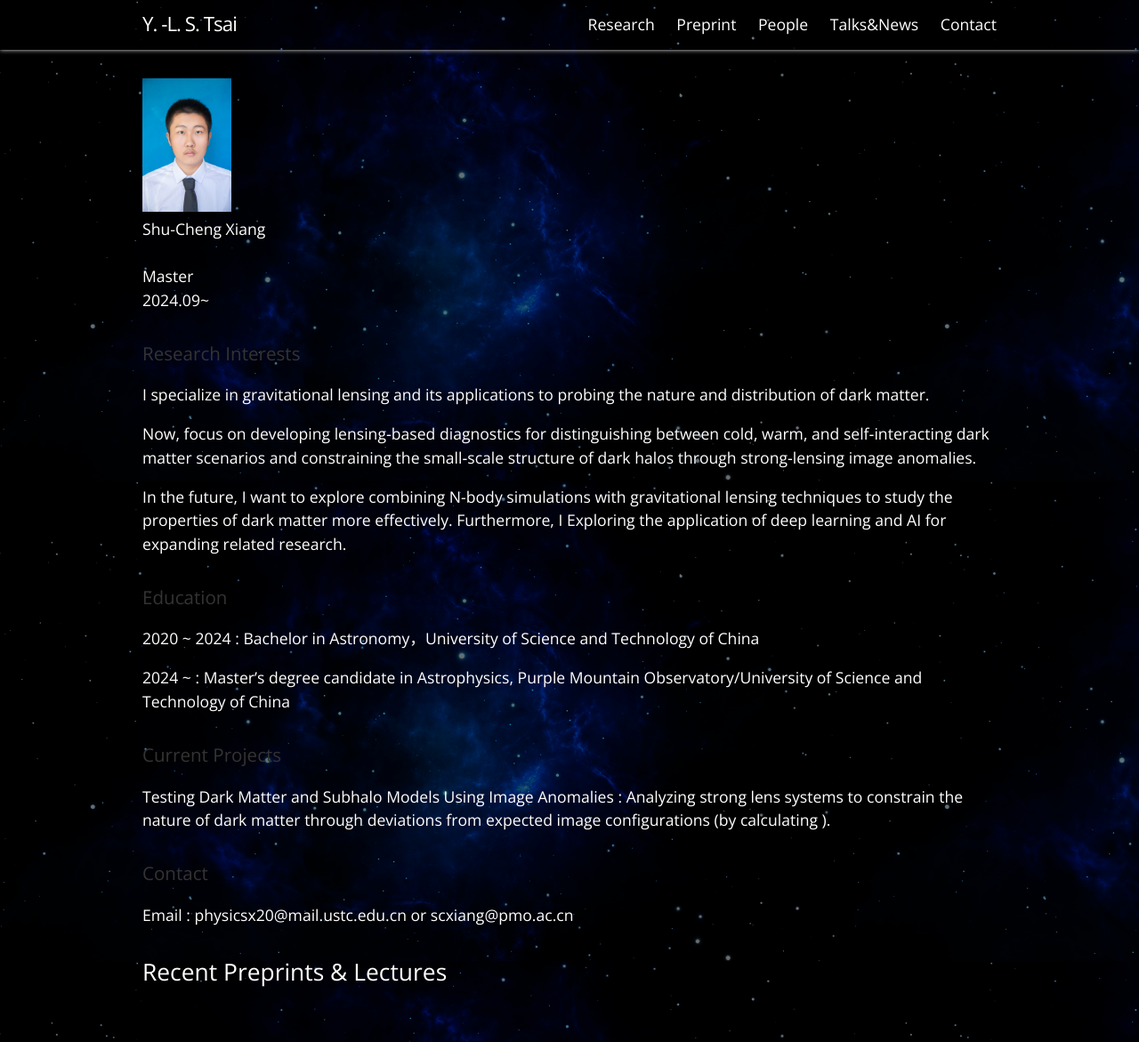
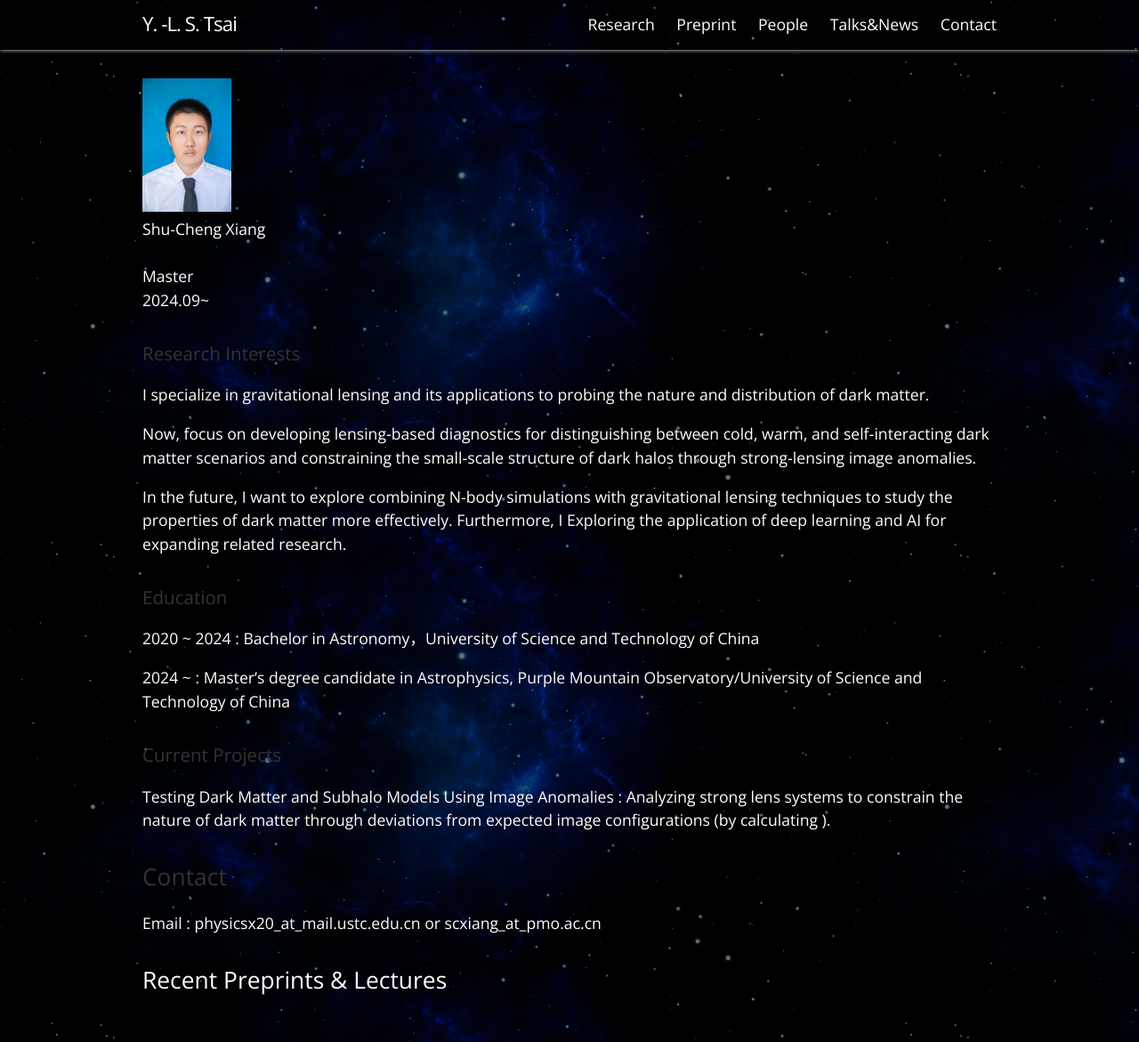
Before and after one commit to smingtsai/PMOdarkmatter, a Jekyll site: the page built from _authors/XiangShucheng.md, in a window 1280 px wide. Shown: the whole page at 89% size. Built offline with Jekyll 4.4.1, drawn with Linux system fonts in a browser that asks for light colours.

```diff
--- a/_authors/XiangShucheng.md
+++ b/_authors/XiangShucheng.md
@@ -25,5 +25,5 @@ of Science and Technology of China
 Testing Dark Matter and Subhalo Models Using Image Anomalies : Analyzing strong lens
 systems to constrain the nature of dark matter through deviations from expected image
 configurations (by calculating ).
-### Contact
-Email : physicsx20@mail.ustc.edu.cn or scxiang@pmo.ac.cn
+## Contact
+Email : physicsx20_at_mail.ustc.edu.cn or scxiang_at_pmo.ac.cn
```
